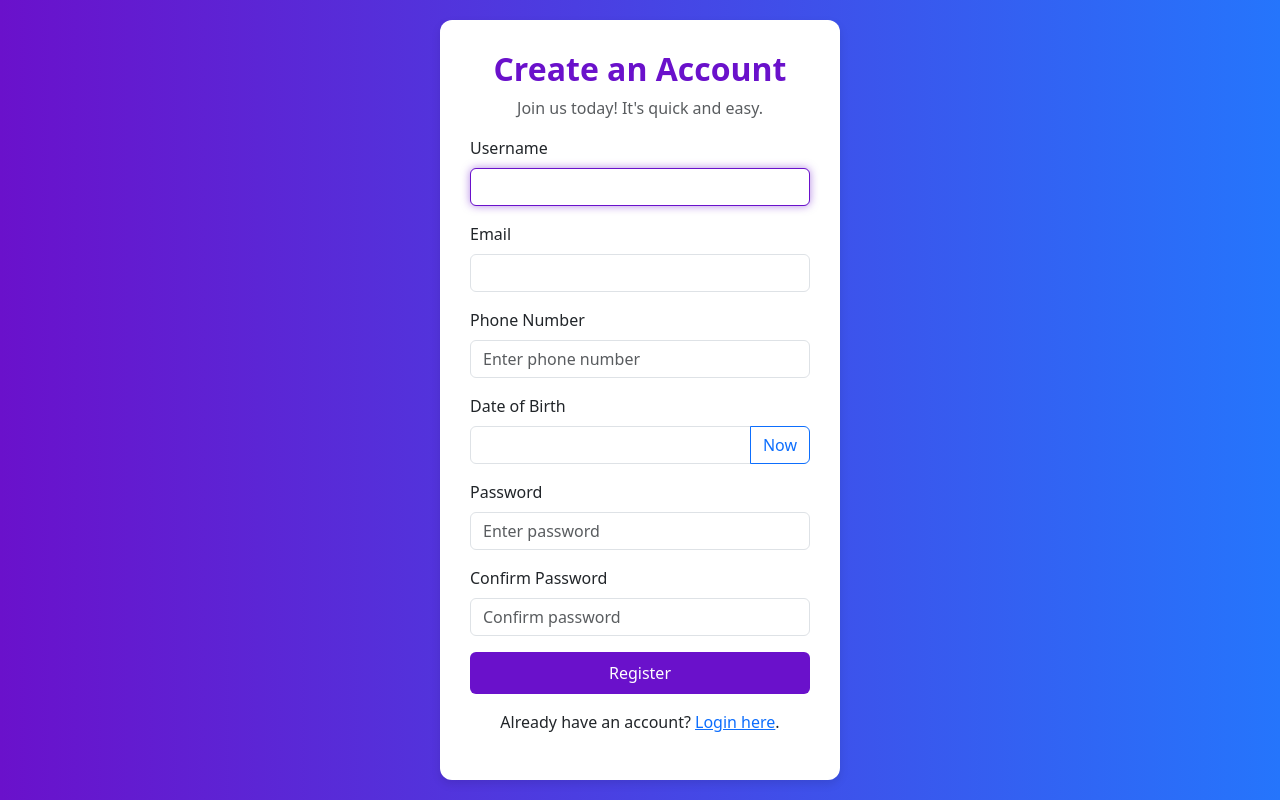
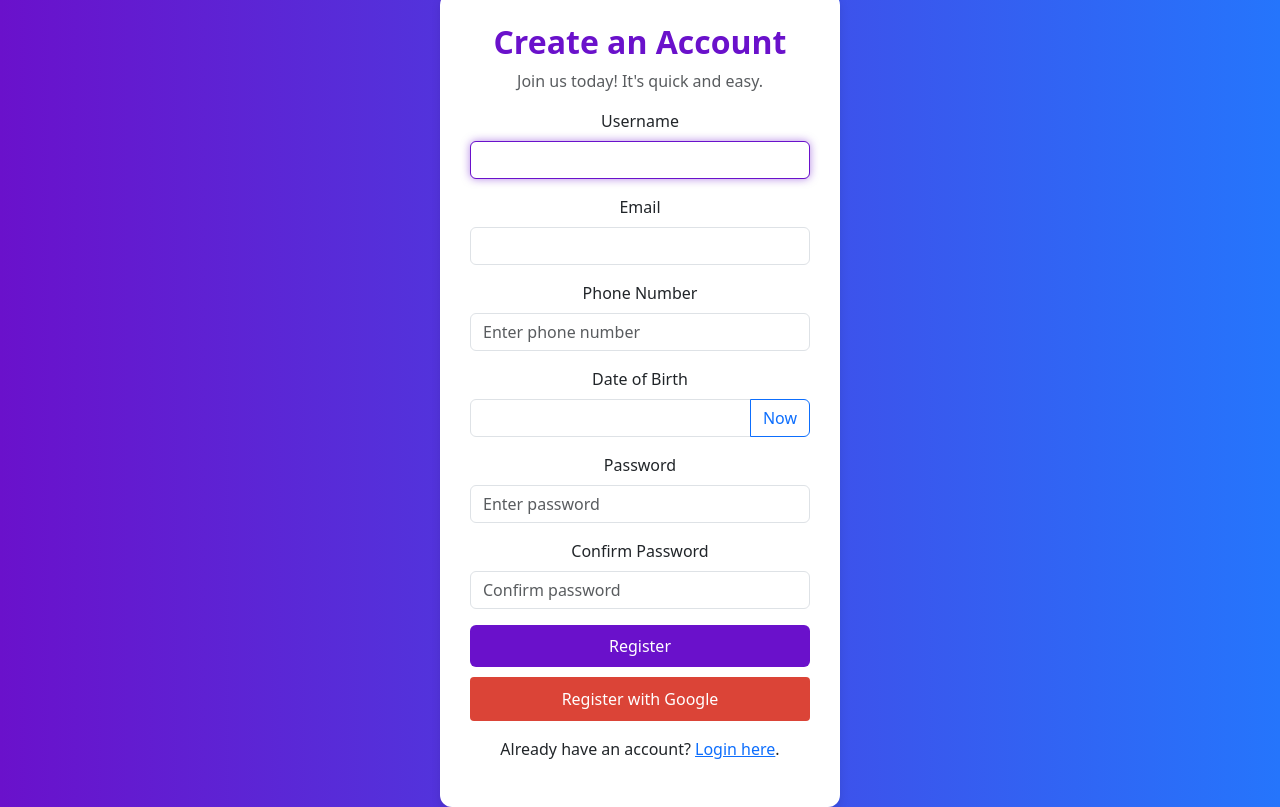
Before and after one commit to SanjarIsmailov/falcon-najottalim, a Django app: page /accounts/register/ in a window 1280 px wide. Run offline with Django 5.2, Linux system fonts and the light colour scheme; some libraries are stand-ins or nearby versions.

Commit message:
fixed & add special operations

```diff
--- a/accounts/models.py
+++ b/accounts/models.py
@@ -2,7 +2,6 @@ from django.contrib.auth.models import AbstractUser
 from django.db import models
 
 class CustomUser(AbstractUser):
-    # Add additional fields here
     phone_number = models.CharField(max_length=15, blank=True, null=True)
     date_of_birth = models.DateField(blank=True, null=True)
 
--- a/accounts/urls.py
+++ b/accounts/urls.py
@@ -1,6 +1,4 @@
 from django.urls import path
-from . import views
-from django.contrib.auth import views as auth_views
 
 from .views import CustomLoginView, CustomLogoutView, register
 
--- a/accounts/views.py
+++ b/accounts/views.py
@@ -1,11 +1,20 @@
+from django import forms
+from django.conf import settings
+from django.contrib.auth.forms import UserCreationForm
 from django.contrib.auth.views import LoginView, LogoutView
 from django.urls import reverse_lazy
 
-from .forms import CustomUserCreationForm
+from .models import CustomUser
 
 
 class CustomLoginView(LoginView):
     template_name = "accounts/login.html"
+
+    def get_context_data(self, **kwargs):
+        context = super().get_context_data(**kwargs)
+        context["google_login_url"] = reverse_lazy("social:begin", args=["google-oauth2"])
+        return context
+
 
 class CustomLogoutView(LogoutView):
     next_page = reverse_lazy("falcon:product_list")
@@ -13,15 +22,31 @@ class CustomLogoutView(LogoutView):
 
 from django.shortcuts import render, redirect
 from django.contrib.auth import login
+from django.urls import reverse_lazy
+from .forms import CustomUserRegistrationForm
 
-from django import forms
-from django.contrib.auth.forms import UserCreationForm
-from .models import CustomUser
+def register(request):
+    if request.method == "POST":
+        form = CustomUserRegistrationForm(request.POST)
+        if form.is_valid():
+            user = form.save()
+            login(request, user)
+            return redirect("falcon:product_list")
+    else:
+        form = CustomUserRegistrationForm()
+
+    google_login_url = reverse_lazy("social:begin", args=["google-oauth2"])
+
+    return render(request, "accounts/register.html", {"form": form, "google_login_url": google_login_url})
+
 
 
 class CustomUserRegistrationForm(UserCreationForm):
-    phone_number = forms.CharField(max_length=15, required=False,
-                                   widget=forms.TextInput(attrs={'class': 'form-control'}))
+    phone_number = forms.CharField(
+        max_length=15,
+        required=False,
+        widget=forms.TextInput(attrs={"class": "form-control"}),
+    )
 
     class Meta:
         model = CustomUser
@@ -30,20 +55,4 @@ class CustomUserRegistrationForm(UserCreationForm):
     def __init__(self, *args, **kwargs):
         super().__init__(*args, **kwargs)
         for field in self.fields:
-            self.fields[field].widget.attrs.update({'class': 'form-control'})
-
-
-from django.shortcuts import render, redirect
-from django.contrib.auth import login
-
-def register(request):
-    if request.method == "POST":
-        form = CustomUserRegistrationForm(request.POST)  # Corrected form name
-        if form.is_valid():
-            user = form.save()
-            login(request, user)  # Auto-login after registration
-            return redirect("falcon:product_list")  # Ensure this URL name exists in urls.py
-    else:
-        form = CustomUserRegistrationForm()
-
-    return render(request, "accounts/register.html", {"form": form})
+            self.fields[field].widget.attrs.update({"class": "form-control"})
--- a/config/urls.py
+++ b/config/urls.py
@@ -26,4 +26,5 @@ urlpatterns = [
     path('falcon/', include('falcon.urls'), name='falcon'),
     path('accounts/', include('accounts.urls')),
     path('customer/', include('customer.urls')),
+    path('oauth/', include('social_django.urls', namespace='social')),
 ] + static(settings.MEDIA_URL, document_root=settings.MEDIA_ROOT)
--- a/customer/admin.py
+++ b/customer/admin.py
@@ -6,7 +6,6 @@ from customer.models import Customer
 # Register your models here.
 @admin.register(Customer)
 class CustomerAdmin(admin.ModelAdmin):
-    """Admin customization for Customer model."""
     list_display = ("first_name", "last_name", "email", "phone", "joined_date")
     list_filter = ("joined_date",)
     search_fields = ("first_name", "last_name", "email", "phone")
--- a/falcon/urls.py
+++ b/falcon/urls.py
@@ -1,9 +1,8 @@
+from django.conf.urls.static import static
 from django.urls import path
 
 from config import settings
-from . import views
 from .views import product_list, product_detail
-from django.conf.urls.static import static
 
 app_name = 'falcon'
 
--- a/falcon/views.py
+++ b/falcon/views.py
@@ -4,7 +4,7 @@ from .models import Product
 
 def product_list(request):
     product_queryset = Product.objects.all()
-    paginator = Paginator(product_queryset, 6)  # Show 6 products per page
+    paginator = Paginator(product_queryset, 6)
 
     page_number = request.GET.get('page')
     products = paginator.get_page(page_number)
--- a/templates/accounts/register.html
+++ b/templates/accounts/register.html
@@ -25,6 +25,7 @@
             box-shadow: 0px 4px 10px rgba(0, 0, 0, 0.1);
             width: 100%;
             max-width: 400px;
+            text-align: center;
         }
         .register-card h2 {
             color: #6a11cb;
@@ -42,13 +43,28 @@
             border-color: #6a11cb;
             box-shadow: 0px 0px 8px rgba(106, 17, 203, 0.5);
         }
+        .google-btn {
+            background-color: #db4437;
+            color: white;
+            padding: 10px;
+            border: none;
+            border-radius: 4px;
+            font-size: 16px;
+            cursor: pointer;
+            margin-top: 10px;
+            display: block;
+            text-decoration: none;
+        }
+        .google-btn:hover {
+            background-color: #c1351d;
+        }
     </style>
 </head>
 <body>
 
     <div class="register-card">
-        <h2 class="text-center">Create an Account</h2>
-        <p class="text-center text-muted">Join us today! It's quick and easy.</p>
+        <h2>Create an Account</h2>
+        <p class="text-muted">Join us today! It's quick and easy.</p>
 
         <form method="post">
             {% csrf_token %}
@@ -82,7 +98,11 @@
             <button type="submit" class="btn btn-register w-100 py-2">Register</button>
         </form>
 
-        <p class="text-center mt-3">
+        <a href="{% url 'social:begin' 'google-oauth2' %}" class="google-btn">
+            Register with Google
+        </a>
+
+        <p class="mt-3">
             Already have an account? <a href="{% url 'login' %}" class="text-primary">Login here</a>.
         </p>
     </div>
--- a/templates/falcon/product_list.html
+++ b/templates/falcon/product_list.html
@@ -11,8 +11,9 @@
     <nav class="navbar navbar-expand-lg navbar-dark bg-dark">
         <div class="container">
             <a class="navbar-brand" href="{% url 'falcon:product_list' %}">Falcon</a>
-            <div class="d-flex">
+            <div class="d-flex align-items-center">
                 {% if user.is_authenticated %}
+                    <span class="text-white me-3">Welcome, {{ user.username }}!</span>
                     <form method="post" action="{% url 'logout' %}">
                         {% csrf_token %}
                         <button type="submit" class="btn btn-danger">Logout</button>
@@ -24,6 +25,7 @@
             </div>
         </div>
     </nav>
+
 
     <!-- Product List -->
     <div class="container mt-4">
```
Also changed, not shown: accounts/forms.py (+13 -2 lines), config/settings.py (+12 -17 lines), customer/models.py (+6 -6 lines), falcon/models.py (+5 -6 lines), templates/accounts/login.html (+23 -1 lines).
